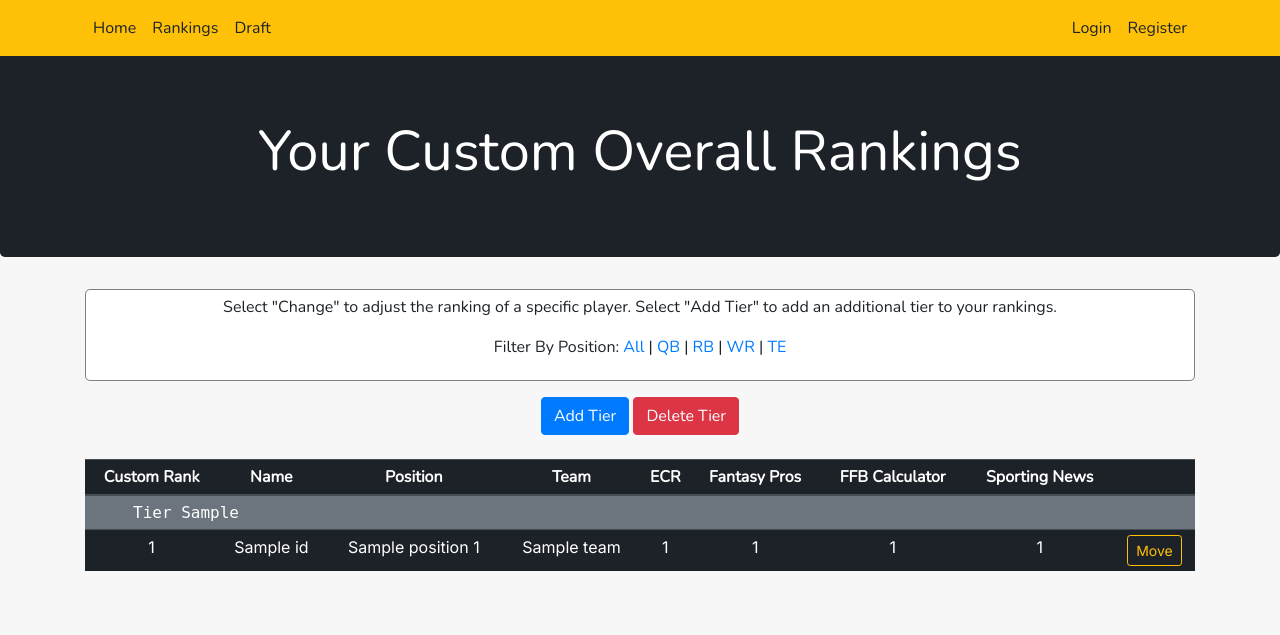
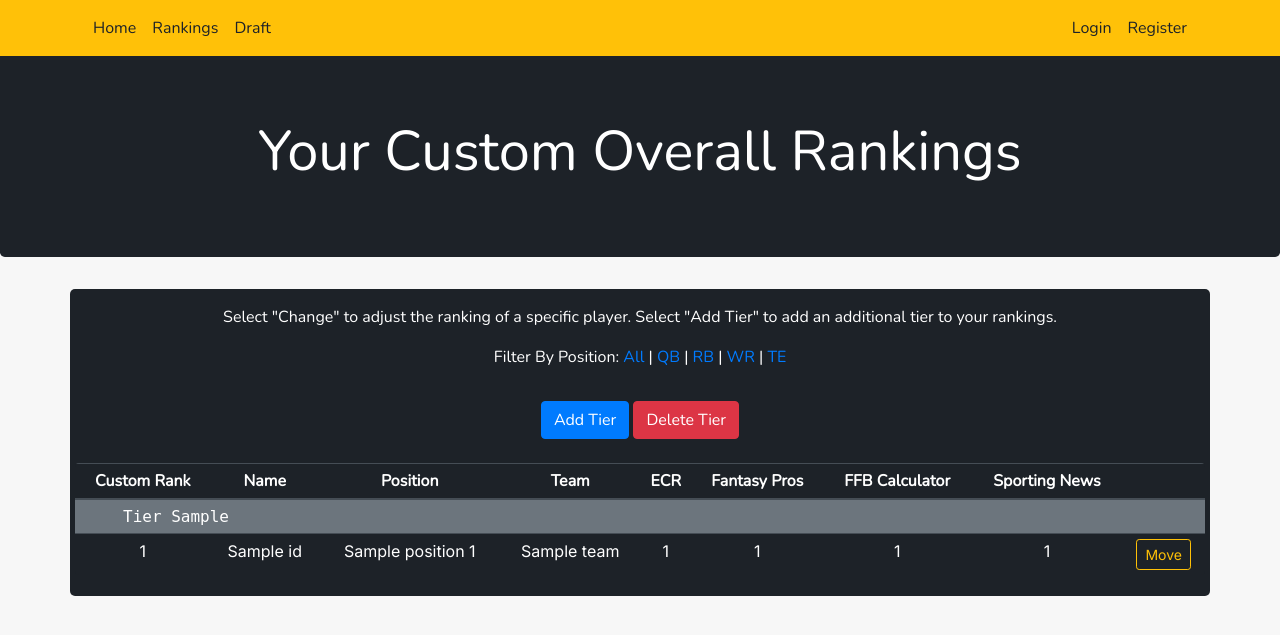
Before and after one commit to n-roth12/FFB-Draft-App, a Python web app: template website/templates/rankings.html in a window 1280 px wide. Shown: the top 635 px of the page. Run offline with Jinja, Linux system fonts and the light colour scheme; the template is opened without the code that fills it: most values are stand-ins (such as "Sample title", 1, 10 or a date in 2020); form fields are guessed from the names that the template uses; some libraries are stand-ins or nearby versions.

Commit message:
Added table wrapper to rankings page that makes the options content appear as part of the same block as the table.

```diff
--- a/website/templates/rankings.html
+++ b/website/templates/rankings.html
@@ -5,12 +5,12 @@
 {% endblock %}
 
 {% block content %}
-	<div class="jumbotron text-center" style="color:white; background-color:#1D2228;">
+	<div class="jumbotron text-center" style="color: white; background-color: #1D2228;">
 	   <div class=" mx-auto my-1">
 	       <h1 class="display-4 font-weight-normal" style="color: white">Your Custom Overall Rankings</h1>
 	   </div>
 	</div>
-	<div class="container">
+	<div class="container content-wrapper pt-3">
 		<div id="options-bar" class="mb-3">
 			<div class="row" >
 				<div class="col text-center">
@@ -43,8 +43,8 @@
 			</div>
 		</div>
 		<br>
-		<div class="overflow-auto" style="max-width: 100vw;">
-			<table class="table table-sm table-hover table-striped table-dark" style="background-color: #1D2228">
+		<div class="overflow-auto table-responsive rounded" style="max-width: 100vw;">
+			<table class="table table-sm table-hover table-striped table-dark rounded" style="background-color: #1D2228">
 				<thead>
 					<tr>
 						<th scope="col" class="text-center">Custom Rank</th>
@@ -100,12 +100,12 @@
 			font-family: monospace;
 		}
 
-		#options-bar {
-			border: 1px solid grey;
+		.content-wrapper {
+			color: white;
 			border-radius: 5px;
 			margin-top: 5px;
 			margin-bottom: 5px;
-			background-color: white;
+			background-color: #1D2228;
 			padding: 5px;
 		}
 
```
